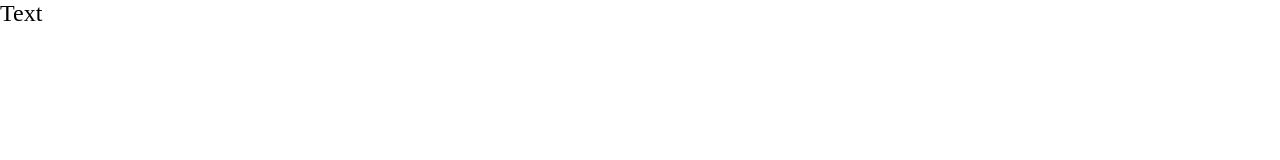
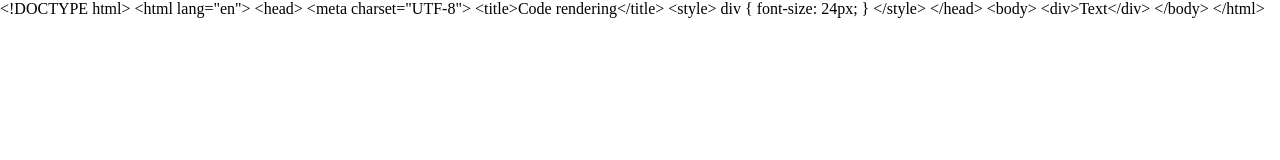
Before and after one commit to 1Makedonets1/gromcode, a plain HTML site: page pre_cours/12_text-style/task_4/index.html in a window 1280 px wide. Drawn offline with nearby package versions, Linux system fonts and the light colour scheme.

Commit message:
add less12 task4

```diff
--- a/pre_cours/12_text-style/task_4/index.html
+++ b/pre_cours/12_text-style/task_4/index.html
@@ -10,28 +10,25 @@
 </head>
 
 <body>
-    <div>
-        <span>
-            <!DOCTYPE html>
-            <html lang="en">
+    &lt;!DOCTYPE html&gt;
+&lt;html lang="en"&gt;
 
-            <head>
-                <meta charset="UTF-8">
-                <title>Code rendering</title>
-                <style>
-                    div {
-                        font-size: 24px;
-                    }
-                </style>
-            </head>
+&lt;head&gt;
+    &lt;meta charset="UTF-8"&gt;
+    &lt;title&gt;Code rendering&lt;/title&gt;
+    &lt;style&gt;
+        div {
+            font-size: 24px;
+        }
+    &lt;/style&gt;
+&lt;/head&gt;
 
-            <body>
-                <div>Text</div>
-            </body>
+&lt;body&gt;
+    &lt;div&gt;Text&lt;/div&gt;
+&lt;/body&gt;
 
-            </html>
-        </span>
-    </div>
+&lt;/html&gt;
+
 </body>
 
 </html>
```
